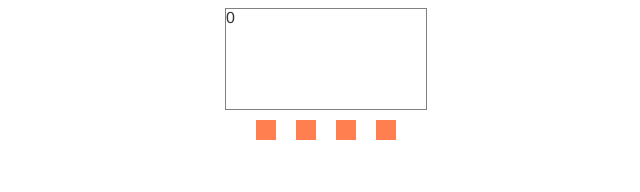
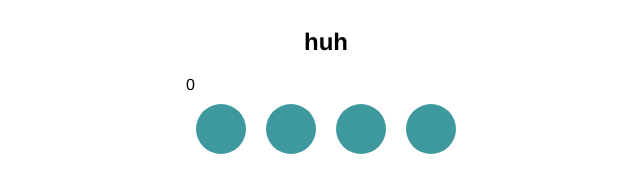
Before and after one commit to jasonly/hangman-proto, a website: page index.html in a window 1280 px wide. Shown: the whole page, without its empty margins (314-954 px from the left). Drawn offline with nearby package versions, Linux system fonts and the light colour scheme; files that its build step writes are made by us from their sources.

Commit message:
[TASK] Broken up styles

```diff
--- a/index.html
+++ b/index.html
@@ -7,10 +7,18 @@
   </head>
 
   <body>
-  	<div class="work-board">
-  		<div class="countdown-clock">0</div>
-  		<div class="board"></div>
-  	</div>
+    <section class="center-content">
+      <div class="section-title">
+        <h1>huh</h1>
+      </div>
+    </section>
+
+    <section class="center-content">
+      <div class="section-game-board">
+    		<div class="countdown-clock">0</div>
+    		<div class="board"></div>
+      </div>
+    </section>
 
   	<script src="scripts/countdown.js" type="text/javascript"></script>
   	<script src="scripts/hangman.js" type="text/javascript"></script>
--- /dev/null
+++ b/styles/_colors.scss
@@ -0,0 +1,25 @@
+// $background: #2d2d2d;
+// $current-line: #393939;
+// $selection: #515151;
+// $foreground: #cccccc;
+// $comment: #999999;
+// $red: #f2777a;
+// $orange: #f99157;
+// $yellow: #ffcc66;
+// $green: #99cc99;
+// $aqua: #66cccc;
+// $blue: #6699cc;
+// $purple: #cc99cc;
+
+$background: #ffffff;
+$current-line: #efefef;
+$selection: #d6d6d6;
+$foreground: #4d4d4c;
+$comment: #8e908c;
+$red: #c82829;
+$orange: #f5871f;
+$yellow: #eab700;
+$green: #718c00;
+$aqua: #3e999f;
+$blue: #4271ae;
+$purple: #8959a8;
--- /dev/null
+++ b/styles/_fonts.scss
@@ -0,0 +1 @@
+$font-stack:  Helvetica, sans-serif;
--- /dev/null
+++ b/styles/_hangman.scss
@@ -0,0 +1,13 @@
+.board {
+  display: flex;
+  flex-wrap: wrap;
+  justify-content: center;
+}
+
+.letter-box {
+  background-color: $aqua;
+  height: 50px;
+  width: 50px;
+  border-radius: 50px;
+  margin: 10px;
+}
--- /dev/null
+++ b/styles/_reset.scss
@@ -0,0 +1,62 @@
+/* http://meyerweb.com/eric/tools/css/reset/
+   v2.0b1 | 201101
+   NOTE: WORK IN PROGRESS
+   USE WITH CAUTION AND TEST WITH ABANDON */
+
+html, body, div, span, applet, object, iframe,
+h1, h2, h3, h4, h5, h6, p, blockquote, pre,
+a, abbr, acronym, address, big, cite, code,
+del, dfn, em, img, ins, kbd, q, s, samp,
+small, strike, strong, sub, sup, tt, var,
+b, u, i, center,
+dl, dt, dd, ol, ul, li,
+fieldset, form, label, legend,
+table, caption, tbody, tfoot, thead, tr, th, td,
+article, aside, canvas, details, figcaption, figure,
+footer, header, hgroup, menu, nav, section, summary,
+time, mark, audio, video {
+  margin: 0;
+  padding: 0;
+  border: 0;
+  outline: 0;
+  font-size: 100%;
+  font: inherit;
+  vertical-align: baseline;
+}
+/* HTML5 display-role reset for older browsers */
+article, aside, details, figcaption, figure,
+footer, header, hgroup, menu, nav, section {
+  display: block;
+}
+body {
+  line-height: 1;
+}
+ol, ul {
+  list-style: none;
+}
+blockquote, q {
+  quotes: none;
+}
+blockquote:before, blockquote:after,
+q:before, q:after {
+  content: '';
+  content: none;
+}
+
+/* remember to define visible focus styles!
+:focus {
+  outline: ?????;
+} */
+
+/* remember to highlight inserts somehow! */
+ins {
+  text-decoration: none;
+}
+del {
+  text-decoration: line-through;
+}
+
+table {
+  border-collapse: collapse;
+  border-spacing: 0;
+}
--- /dev/null
+++ b/styles/_setup.scss
@@ -0,0 +1,19 @@
+body {
+  font: 100% $font-stack;
+  background-color: $background;
+}
+
+section {
+  width: 980px;
+  margin: 0 auto;
+  display: flex;
+  flex-wrap: wrap;
+
+  &.center-content {
+    justify-content: center;
+  }
+
+  &.v-center {
+    align-items: center;
+  }
+}
--- a/styles/styles.scss
+++ b/styles/styles.scss
@@ -1,33 +1,36 @@
-$font-stack:    Helvetica, sans-serif;
-$primary-color: #333;
+// @import "reset";
+@import "colors";
+@import "fonts";
+@import "setup";
 
-body {
-  font: 100% $font-stack;
-  color: $primary-color;
+@import "hangman";
+
+.section-title {}
+
+.section-game-board {
+
 }
+// .work-board {
+//   margin: 0 auto;
+//   width: 400px;
+//   display: flex;
+//   flex-direction: column;
+// }
 
-.work-board {
-  margin:  0 auto;
-  width:  400px;
-  display:  flex;
-  flex-direction: column;
-}
+// .board {
+//   display: flex;
+//   justify-content: center;
+// }
 
-.board {
-  display: flex;
-  justify-content: center;
-}
+// .countdown-clock {
+//   padding: 10px 40px;
+//   margin: 0 auto;
+//   border: 1px solid gray;
+// }
 
-.countdown-clock {
-  height:  100px;
-  width:  200px;
-  margin: 0 auto;
-  border: 1px solid gray;
-}
-
-.letter-box {
-  background-color: coral;
-  height: 20px;
-  width: 20px;
-  margin: 10px;
-}
+// .letter-box {
+//   background-color: coral;
+//   height: 20px;
+//   width: 20px;
+//   margin: 10px;
+// }
```
